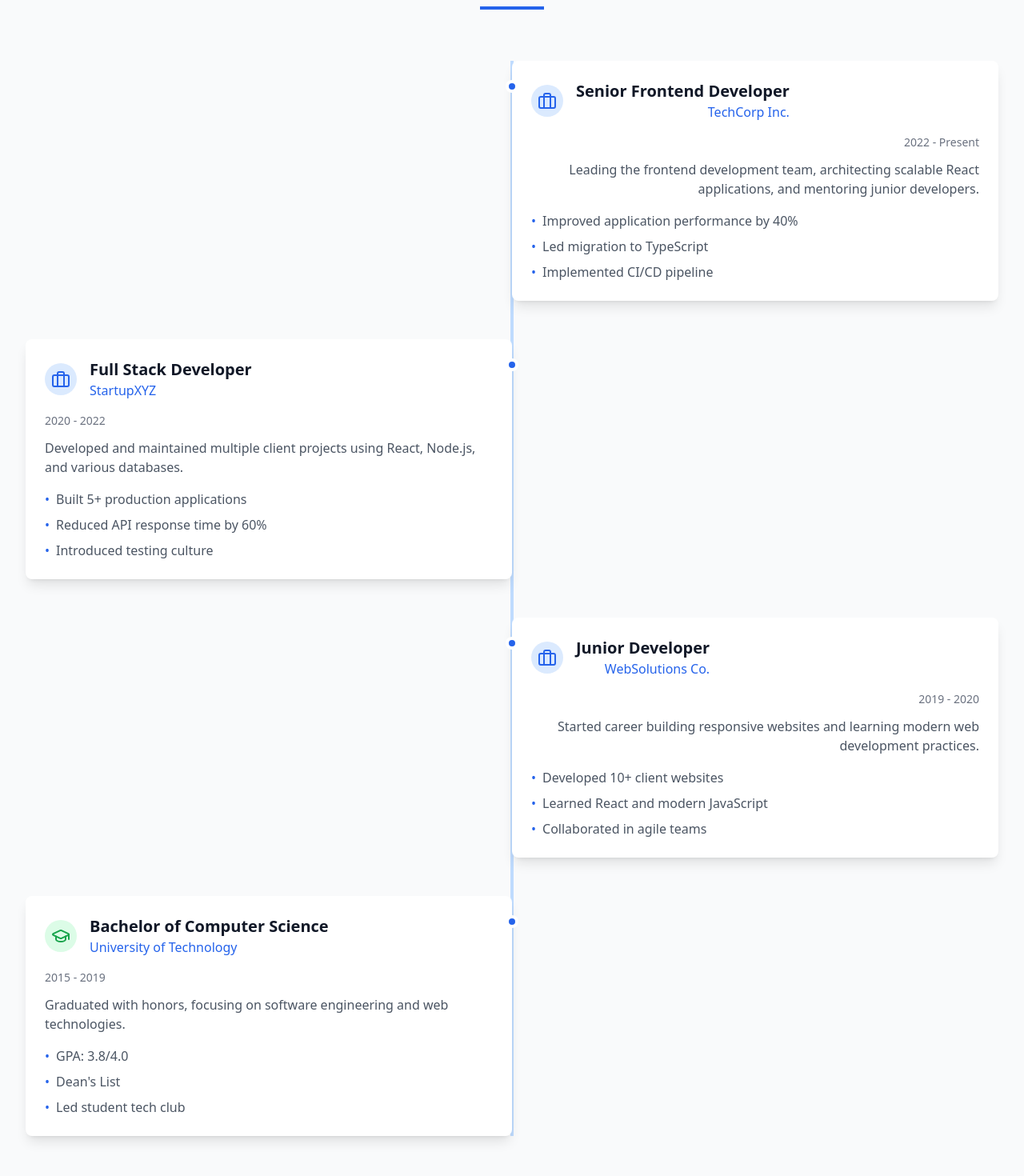
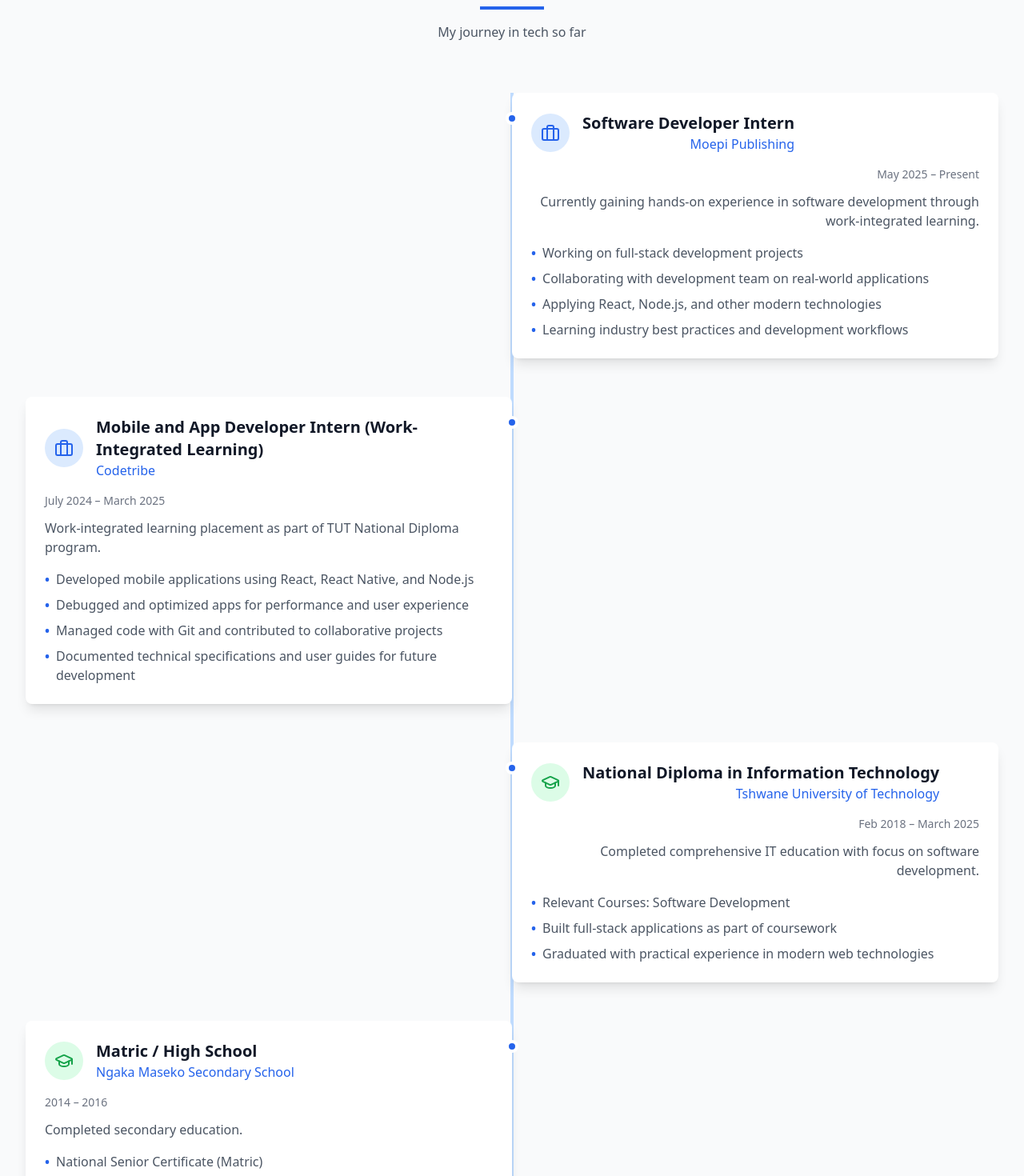
Before and after one commit to Zwelisha19/zwelisha-portfolio, a React (Vite) app: page / in a window 1280 px wide. Shown: the part 3920-5390 px from the top of the page at 80% size. Built offline with nearby package versions, Linux system fonts and the light colour scheme.

Commit message:
added experience component as well as education information

```diff
--- a/src/components/Experience.tsx
+++ b/src/components/Experience.tsx
@@ -4,50 +4,50 @@ export default function Experience() {
   const experiences = [
     {
       type: 'work',
-      title: 'Senior Frontend Developer',
-      organization: 'TechCorp Inc.',
-      period: '2022 - Present',
-      description: 'Leading the frontend development team, architecting scalable React applications, and mentoring junior developers.',
+      title: 'Software Developer Intern',
+      organization: 'Moepi Publishing',
+      period: 'May 2025 – Present',
+      description: 'Currently gaining hands-on experience in software development through work-integrated learning.',
       achievements: [
-        'Improved application performance by 40%',
-        'Led migration to TypeScript',
-        'Implemented CI/CD pipeline',
+        'Working on full-stack development projects',
+        'Collaborating with development team on real-world applications',
+        'Applying React, Node.js, and other modern technologies',
+        'Learning industry best practices and development workflows',
       ],
     },
+   {
+  type: 'work',
+  title: 'Mobile and App Developer Intern (Work-Integrated Learning)',
+  organization: 'Codetribe',
+  period: 'July 2024 – March 2025',
+  description: 'Work-integrated learning placement as part of TUT National Diploma program.',
+  achievements: [
+    'Developed mobile applications using React, React Native, and Node.js',
+    'Debugged and optimized apps for performance and user experience',
+    'Managed code with Git and contributed to collaborative projects',
+    'Documented technical specifications and user guides for future development',
+  ],
+},
     {
-      type: 'work',
-      title: 'Full Stack Developer',
-      organization: 'StartupXYZ',
-      period: '2020 - 2022',
-      description: 'Developed and maintained multiple client projects using React, Node.js, and various databases.',
+      type: 'education',
+      title: 'National Diploma in Information Technology',
+      organization: 'Tshwane University of Technology',
+      period: 'Feb 2018 – March 2025',
+      description: 'Completed comprehensive IT education with focus on software development.',
       achievements: [
-        'Built 5+ production applications',
-        'Reduced API response time by 60%',
-        'Introduced testing culture',
-      ],
-    },
-    {
-      type: 'work',
-      title: 'Junior Developer',
-      organization: 'WebSolutions Co.',
-      period: '2019 - 2020',
-      description: 'Started career building responsive websites and learning modern web development practices.',
-      achievements: [
-        'Developed 10+ client websites',
-        'Learned React and modern JavaScript',
-        'Collaborated in agile teams',
+        'Relevant Courses: Software Development',
+        'Built full-stack applications as part of coursework',
+        'Graduated with practical experience in modern web technologies',
       ],
     },
     {
       type: 'education',
-      title: 'Bachelor of Computer Science',
-      organization: 'University of Technology',
-      period: '2015 - 2019',
-      description: 'Graduated with honors, focusing on software engineering and web technologies.',
+      title: 'Matric / High School',
+      organization: 'Ngaka Maseko Secondary School',
+      period: '2014 – 2016',
+      description: 'Completed secondary education.',
       achievements: [
-        'GPA: 3.8/4.0',
-        'Dean\'s List',
-        'Led student tech club',
+        'National Senior Certificate (Matric)',
       ],
     },
   ];
@@ -58,9 +58,11 @@ export default function Experience() {
         <div className="text-center mb-16">
           <h2 className="text-4xl font-bold text-gray-900 mb-4">Experience & Education</h2>
           <div className="w-20 h-1 bg-blue-600 mx-auto"></div>
+          <p className="text-gray-600 mt-4">My journey in tech so far</p>
         </div>
 
         <div className="relative">
+          {/* Timeline line */}
           <div className="absolute left-1/2 transform -translate-x-1/2 h-full w-1 bg-blue-200"></div>
 
           {experiences.map((exp, index) => (
@@ -74,8 +76,10 @@ export default function Experience() {
                 <div className="bg-white p-6 rounded-lg shadow-lg hover:shadow-xl transition-shadow">
                   <div className="flex items-center mb-4">
                     <div
-                      className={`p-2 rounded-full ${
-                        exp.type === 'work' ? 'bg-blue-100 text-blue-600' : 'bg-green-100 text-green-600'
+                      className={`p-3 rounded-full ${
+                        exp.type === 'work'
+                          ? 'bg-blue-100 text-blue-600'
+                          : 'bg-green-100 text-green-600'
                       }`}
                     >
                       {exp.type === 'work' ? <Briefcase size={24} /> : <GraduationCap size={24} />}
@@ -90,7 +94,7 @@ export default function Experience() {
                   <ul className="space-y-2">
                     {exp.achievements.map((achievement, achIndex) => (
                       <li key={achIndex} className="text-gray-600 flex items-start">
-                        <span className="text-blue-600 mr-2">•</span>
+                        <span className="text-blue-600 mr-2 font-bold">•</span>
                         {achievement}
                       </li>
                     ))}
@@ -98,6 +102,7 @@ export default function Experience() {
                 </div>
               </div>
 
+              {/* Timeline dot */}
               <div className="absolute left-1/2 transform -translate-x-1/2 -translate-y-1/2 top-8">
                 <div className="w-4 h-4 bg-blue-600 rounded-full border-4 border-white"></div>
               </div>
```
